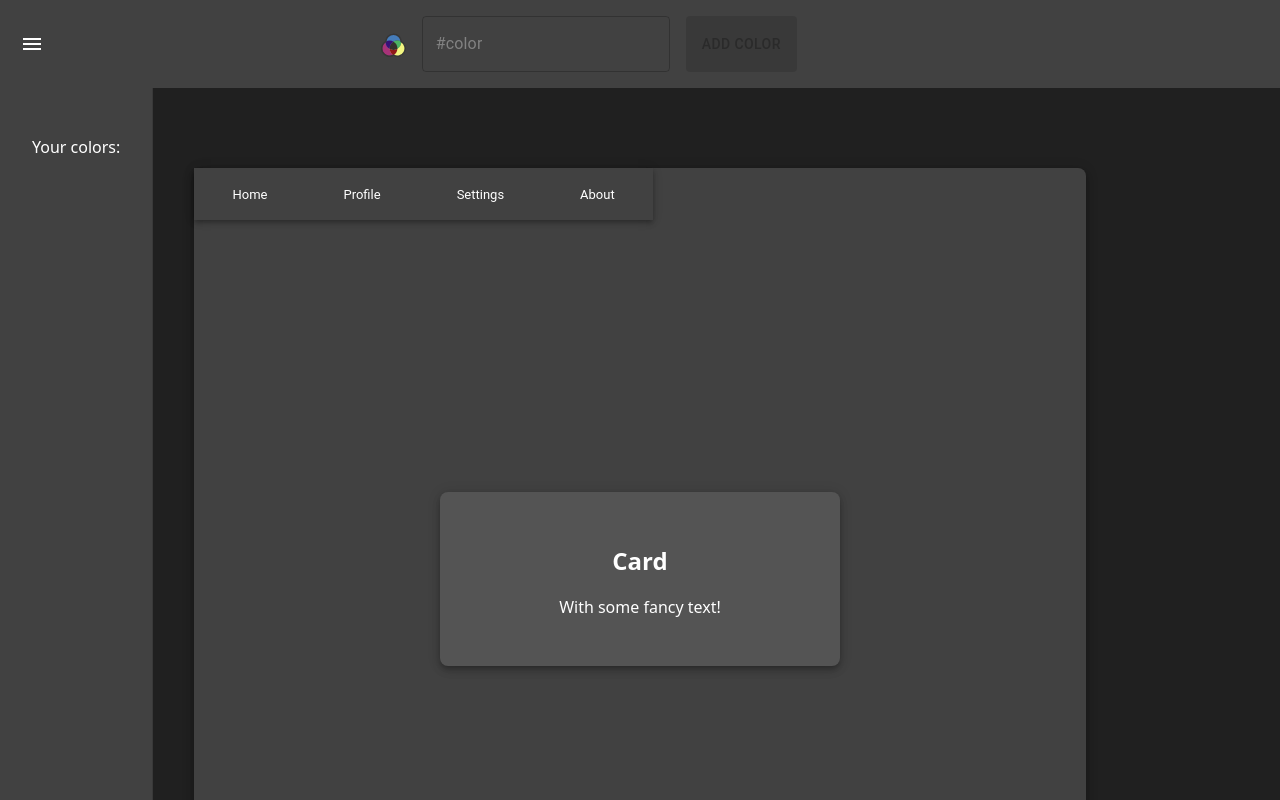
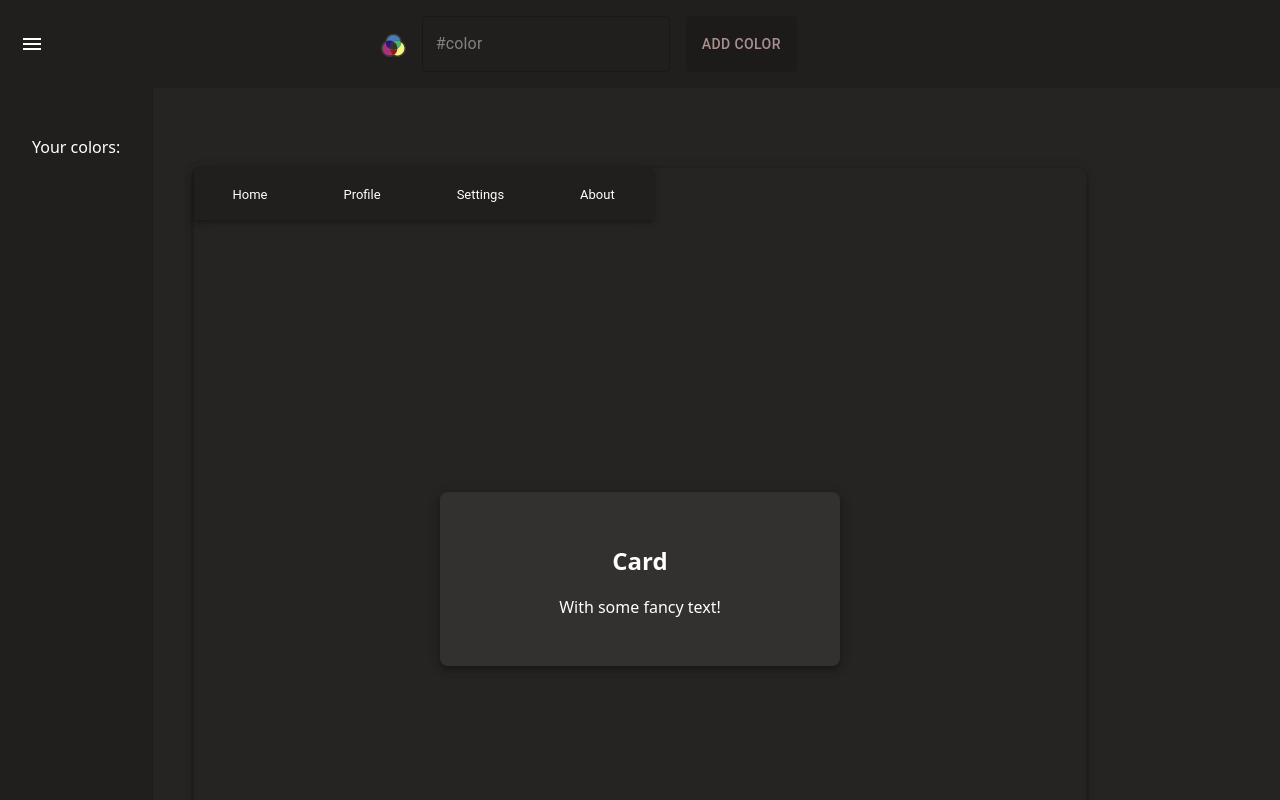
Before and after one commit to AHeige/myux, a React (Vite) app: page /design in a window 1280 px wide. Shown: the top 800 px of the page. Built offline with nearby package versions, Linux system fonts and the light colour scheme.

Commit message:
Updated colors

```diff
--- a/src/App.css
+++ b/src/App.css
@@ -1,7 +1,9 @@
 :root {
-  --main-bg-color: #202020;
-  --main-accent-color: color-mix(in srgb, var(--main-bg-color) 85%, white);
+  --main-bg-color: #252423;
+  --main-accent-color: #323130;
   --main-font-color: #fff;
+  --main-nav-color: #201f1e;
+
 }
 
 body {
--- a/src/components/Color/AddColor.tsx
+++ b/src/components/Color/AddColor.tsx
@@ -75,7 +75,7 @@ const AddColor: React.FC<Props> = ({ onColorSelect, inputLabel = '#color' }) =>
               label={inputLabel}
             />
             <Button disabled={!isValidColor(newColor)} color={'success'} variant='contained' onClick={() => handleAddColor()}>
-              Add Color
+              <span style={{ color: isValidColor(newColor) ? '#fff' : '#aa9090' }}>Add Color</span>
             </Button>
           </Stack>
         </form>
--- a/src/components/Drawer/DrawerSimple.tsx
+++ b/src/components/Drawer/DrawerSimple.tsx
@@ -19,7 +19,7 @@ const DrawerSimple: React.FC<Props> = ({ open, toggleDrawer, children, mainDrawe
   }
 
   return (
-    <Drawer open={open} variant={variant} elevation={0} PaperProps={{ style: { top: mainDrawer ? '0px' : '88px', backgroundColor: '#414141' } }}>
+    <Drawer open={open} variant={variant} elevation={0} PaperProps={{ style: { top: mainDrawer ? '0px' : '88px', backgroundColor: 'var(--main-nav-color)' } }}>
       <Stack spacing={2} direction={'column'} sx={{ marginTop: '1em' }}>
         {mainDrawer && (
           <Button onClick={handleClose}>
--- a/src/components/Header/HeaderStyle.ts
+++ b/src/components/Header/HeaderStyle.ts
@@ -1,4 +1,4 @@
 export const nav: React.CSSProperties = {
-  background: 'var(--main-accent-color)',
+  background: 'var(--main-nav-color)',
   minHeight: '88px',
 }
--- a/src/interfaces/ColorInterfaces.ts
+++ b/src/interfaces/ColorInterfaces.ts
@@ -1,4 +1,5 @@
 export interface SavedColor {
+  name: string
   colorDetails: ColorDetails
   created: Date
   category: Category[]
--- a/src/pages/Design.tsx
+++ b/src/pages/Design.tsx
@@ -8,7 +8,7 @@ import Header from '../components/Header/Header'
 import DrawerSimple from '../components/Drawer/DrawerSimple'
 
 //Mui
-import { AppBar, Card, Chip, Stack } from '@mui/material'
+import { AppBar, Button, Card, Chip, Stack } from '@mui/material'
 import { Circle } from '@mui/icons-material'
 
 //Context
@@ -133,17 +133,24 @@ const Design: React.FC<Props> = ({ colors, onColorSelect }): JSX.Element => {
       <DndProvider backend={HTML5Backend}>
         <ColorProvider>
           <>
-            <DrawerSimple variant='persistent' mainDrawer={false} open={openDrawer} children={<DrawerComponent colors={colors} />} toggleDrawer={toggleDrawer} />
+            <DrawerSimple
+              variant='persistent'
+              mainDrawer={false}
+              open={openDrawer}
+              children={<DrawerComponent colors={colors} />}
+              toggleDrawer={toggleDrawer}
+            />
             {/* Design card with drop targets */}
             <div style={{ display: 'grid', marginTop: '10em', justifyContent: 'flex-start', flexDirection: 'row', position: 'relative' }}>
               {/* Nav */}
               <div style={{ position: 'absolute' }}>
-                <DropTarget type='Nav' child={navBar()} />
+                <DropTarget background='var(--main-nav-color)' type='Nav' child={navBar()} />
               </div>
 
               {/* Background */}
               <DropTarget
                 type='background'
+                background='var(--main-bg-color)'
                 child={
                   <Card elevation={5} sx={{ borderRadius: '0.5em', background: 'transparent', padding: '25em' }}>
                     Background
@@ -154,7 +161,7 @@ const Design: React.FC<Props> = ({ colors, onColorSelect }): JSX.Element => {
               {/* Card */}
               <div style={{ position: 'absolute', width: '45%', alignSelf: 'center', justifySelf: 'center' }}>
                 <DropTarget
-                  background='color-mix(in srgb, var(--main-accent-color) 90%, white)'
+                  background='var(--main-accent-color)'
                   type='card'
                   child={
                     <Card elevation={5} sx={{ borderRadius: '0.5em', background: 'transparent', padding: '2em' }}>
--- a/src/utils/helpers.ts
+++ b/src/utils/helpers.ts
@@ -84,6 +84,7 @@ export function getColorInfo(colorString: string): ColorDetails {
 
 export const createColorObject = (color: string): SavedColor => {
   const colorObject: SavedColor = {
+    name: "",
     colorDetails: getColorInfo(color),
     created: new Date(),
     category: [],
```
